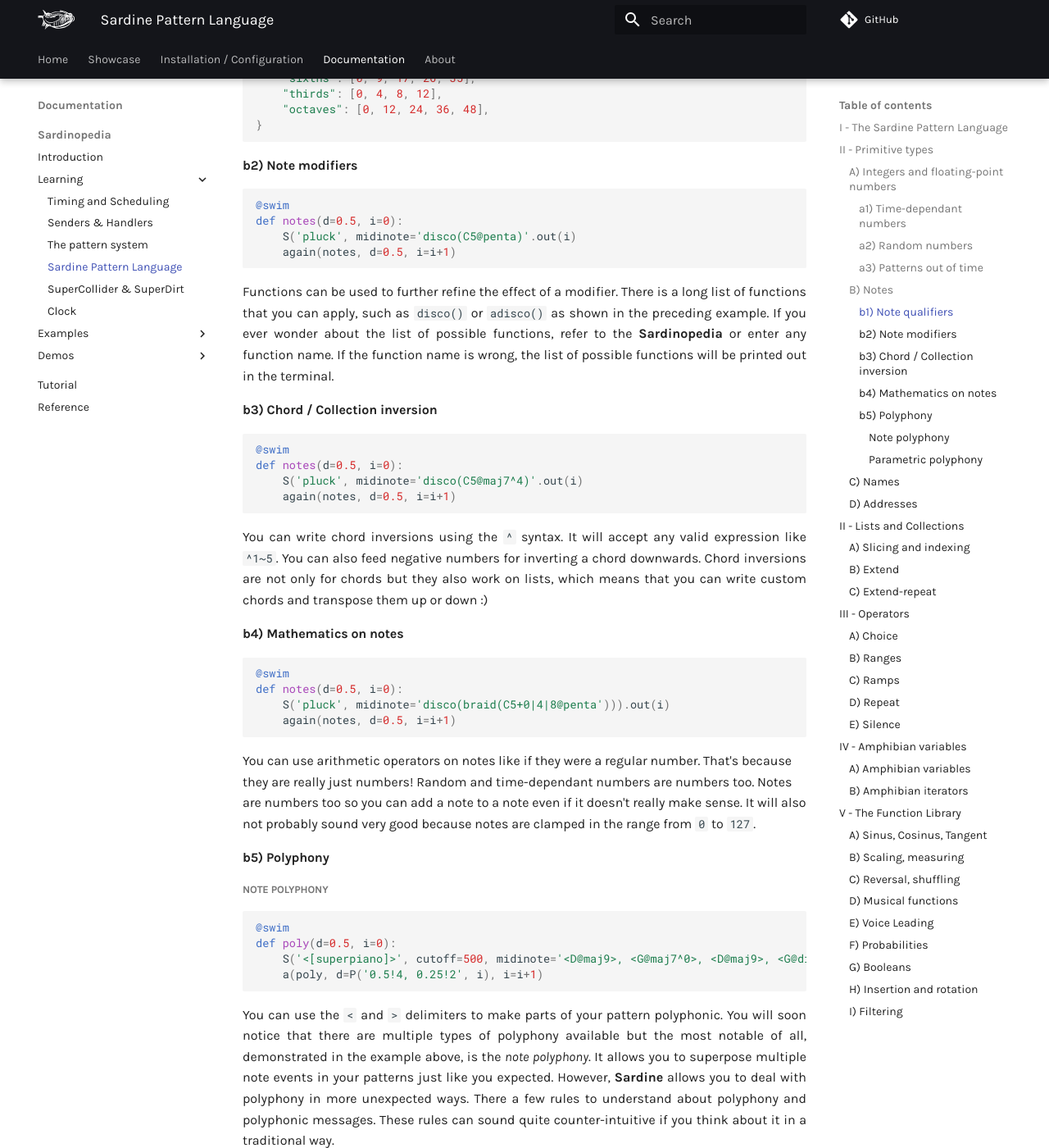
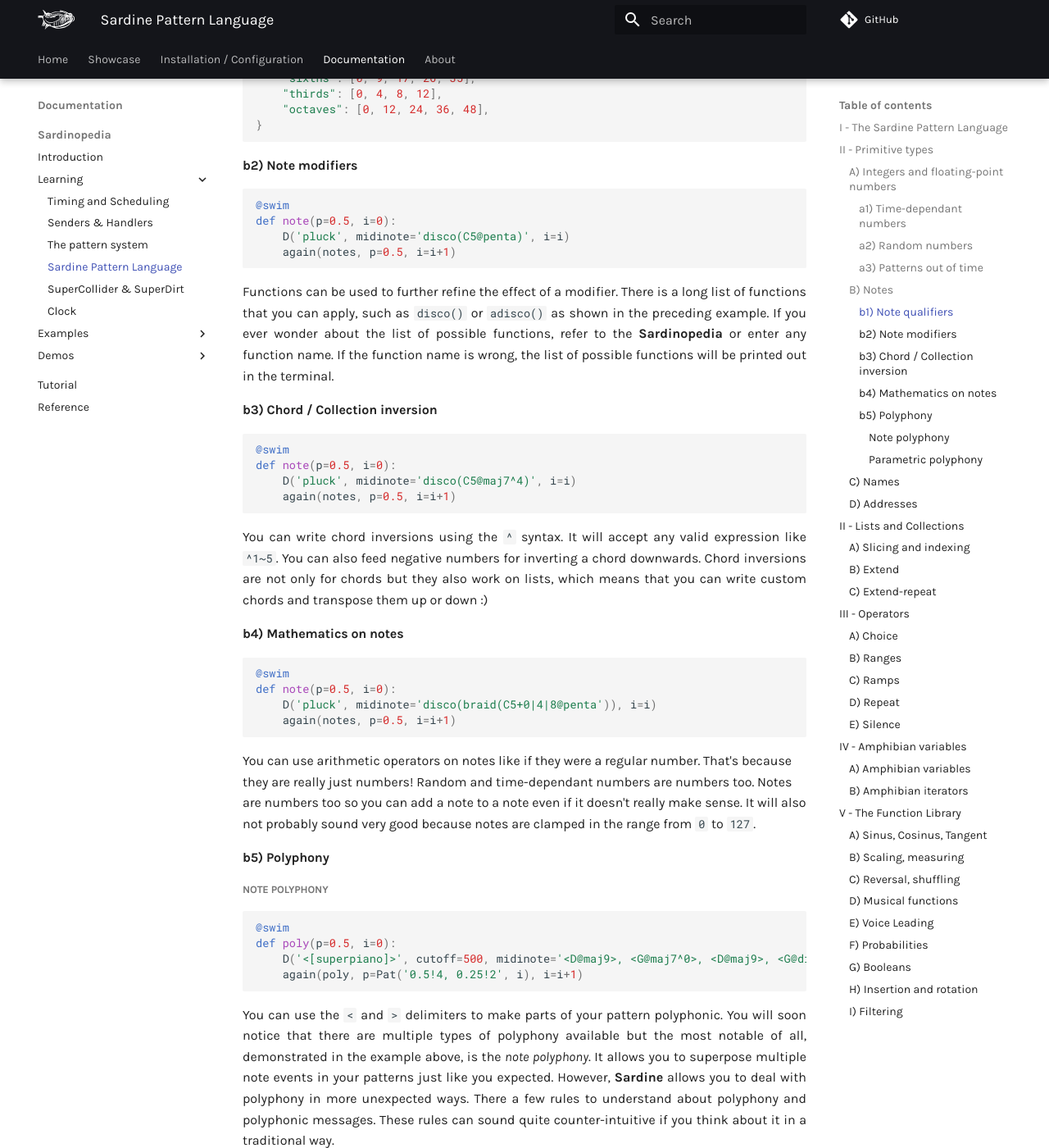
Before and after one commit to EmmaleeBonderud0325/sardine, an MkDocs documentation site: the page built from docs/documentation/sardinopedia/pattern_language.md, in a window 1280 px wide and 1400 px high, scrolled down 5645 px. Shown: the whole window at 82% size. Built offline with MkDocs 1.6.1 and Material for MkDocs 9.7.7, drawn with Linux system fonts in a browser that asks for light colours; comment, search, counter and statistics services are not loaded; some of the changed text lies outside the part shown.

Commit message:
updating language page

````diff
--- a/docs/documentation/sardinopedia/pattern_language.md
+++ b/docs/documentation/sardinopedia/pattern_language.md
@@ -10,9 +10,9 @@
 
 ```python3
 @swim
-def number(d=0.5, i=0):
-    print(P('1, 1+1, 1*2, 1/3, 1%4, 1+(2+(5/2))', i))
-    again(number, d=0.5, i=i+1)
+def number(p=0.5, i=0):
+    print(Pat('1, 1+1, 1*2, 1/3, 1%4, 1+(2+(5/2))', i))
+    again(number, p=0.5, i=i+1)
 ```
 
 You can write numbers (both *integers* and *floating point numbers*) and use common operators such as **addition**, **substraction**, **division**, **multiplication**, **modulo**, etc... For precision in your calculations, you can of course resort to using parentheses. By default, **Sardine** is made so that most arithmetic operators can be used on almost anything, expect if intuitively it doesn't make sense at all like multiplying a string against a string.
@@ -23,9 +23,9 @@
 
 ```python3
 @swim
-def number(d=0.5, i=0):
-    print(P('$, r, m, p', i))
-    again(number, d=0.5, i=i+1)
+def number(p=0.5, i=0):
+    print(Pat('$, r, m, p', i))
+    again(number, p=0.5, i=i+1)
 ```
 
 Some number tokens are clock-time dependant (based on **Sardine** clock time) and refer to a moment in time. Depending on the moment your recursion takes place, you might see some values recurring because you are not polling continuously but polling just a tiny and predictible moment in time.
@@ -37,18 +37,18 @@
 
 ```python3
 @swim
-def number(d=0.5, i=0):
-    print(P('$, $.m, $.p')).out(i)
-    again(number, d=0.5, i=i+1)
+def number(p=0.5, i=0):
+    print(Pat('$, $.m, $.p', i))
+    again(number, p=0.5, i=i+1)
 ```
 
 Some other number tokens are absolute-time dependant. They are mostly used for long-running sequences and/or for introducing a random factor in the result of the expression. You will notice that they are prefixed by `$`.
 
 ```python3
 @swim
-def random(d=0.5, i=0):
-    print(P('T.U, T.Y, T.M, T.D, T.h, T.m, T.s, T.µ', i))
-    again(random, d=0.5, i=i+1)
+def rand(p=0.5, i=0):
+    print(Pat('T.U, T.Y, T.M, T.D, T.h, T.m, T.s, T.µ', i))
+    again(rand, p=0.5, i=i+1)
 ```
 
 - `T.U`: Unix Time, the current Unix Time.
@@ -68,20 +68,20 @@
 
 ```python3
 @swim
-def random(d=0.5, i=0):
-    S('cp', speed='$%20').out(i)
-    again(random, d=0.5, i=i+1)
+def outof(p=0.5, i=0):
+    D('cp', speed='$%20', i=i)
+    again(outof, p=0.5, i=i+1)
 ```
 
-Timed tokens make good *low frequency oscillators*, *ramps* or oscillating patterns. Playing with time tokens using modulos or the `sin()`, `cos()` or `tan()` functions is a great way to get generative results out of a predictible sequence. It is very important to practice doing this, especially if you are planning to use *fast swimming functions*. The faster you recurse, the better your timing resolution. You can start to enter into the realm of signal-like patterns that can be particularly good for generating fluid patterns.
+Timed tokens make good *low frequency oscillators*, *ramps* or oscillating patterns. Playing with time tokens using modulos or the `sin()`, `coD()` or `tan()` functions is a great way to get generative results out of a predictible sequence. It is very important to practice doing this, especially if you are planning to use *fast swimming functions*. The faster you recurse, the better your timing resolution. You can start to enter into the realm of signal-like patterns that can be particularly good for generating fluid patterns.
 
 ### B) Notes
 
 ```python3
 @swim
-def notes(d=0.5, i=0):
-    S('pluck', midinote='C5,D5,E5,F5,G5').out(i)
-    again(notes, d=0.5, i=i+1)
+def note(p=0.5, i=0):
+    D('pluck', midinote='C5,D5,E5,F5,G5', i=i)
+    again(notes, p=0.5, i=i+1)
 ```
 
 Notes are one of the primitives you can use in patterns. Notes will always be converted to some MIDI value (an integer value between `0` and `127`). Notes will be converted to some MIDI value used by **SuperDirt**. If you need more precision, speak in hertzs (`freq=402.230239`). Notes are numbers too (!!). You can do math on them if you wish to. The syntax to write notes is the following:
@@ -97,9 +97,9 @@
 
 ```python3
 @swim
-def notes(d=0.5, i=0):
-    S('pluck', midinote='C5@penta').out(i)
-    again(notes, d=0.5, i=i+1)
+def note(p=0.5, i=0):
+    D('pluck', midinote='C5@penta', i=i)
+    again(notes, p=0.5, i=i+1)
 ```
 
 You can use the `@` operator to **qualify** a note (or a number?). This will turn a note into  a collection of notes / structure based on the targetted note. `C@penta` will summon a major pentatonic scale based on the middle C note: `[60, 62, 64, 67, 69]`. Be careful while using them as they will instantly turn a single token into a list of `x` tokens. You might want to filter part of a qualifiers note collection.
@@ -219,16 +219,13 @@
 }
 ```
 
-
-
-
 #### b2) Note modifiers
 
 ```python3
 @swim
-def notes(d=0.5, i=0):
-    S('pluck', midinote='disco(C5@penta)'.out(i)
-    again(notes, d=0.5, i=i+1)
+def note(p=0.5, i=0):
+    D('pluck', midinote='disco(C5@penta)', i=i)
+    again(notes, p=0.5, i=i+1)
 ```
 
 Functions can be used to further refine the effect of a modifier. There is a long list of functions that you can apply, such as `disco()` or `adisco()` as shown in the preceding example. If you ever wonder about the list of possible functions, refer to the **Sardinopedia** or enter any function name. If the function name is wrong, the list of possible functions will be printed out in the terminal.
@@ -238,9 +235,9 @@
 
 ```python3
 @swim
-def notes(d=0.5, i=0):
-    S('pluck', midinote='disco(C5@maj7^4)'.out(i)
-    again(notes, d=0.5, i=i+1)
+def note(p=0.5, i=0):
+    D('pluck', midinote='disco(C5@maj7^4)', i=i)
+    again(notes, p=0.5, i=i+1)
 ```
 
 You can write chord inversions using the `^` syntax. It will accept any valid expression like `^1~5`. You can also feed negative numbers for inverting a chord downwards. Chord inversions are not only for chords but they also work on lists, which means that you can write custom chords and transpose them up or down :)
@@ -249,9 +246,9 @@
 
 ```python3
 @swim
-def notes(d=0.5, i=0):
-    S('pluck', midinote='disco(braid(C5+0|4|8@penta'))).out(i)
-    again(notes, d=0.5, i=i+1)
+def note(p=0.5, i=0):
+    D('pluck', midinote='disco(braid(C5+0|4|8@penta')), i=i)
+    again(notes, p=0.5, i=i+1)
 ```
 You can use arithmetic operators on notes like if they were a regular number. That's because they are really just numbers! Random and time-dependant numbers are numbers too. Notes are numbers too so you can add a note to a note even if it doesn't really make sense. It will also not probably sound very good because notes are clamped in the range from `0` to `127`.
 
@@ -261,9 +258,9 @@
 
 ```python
 @swim
-def poly(d=0.5, i=0):
-    S('<[superpiano]>', cutoff=500, midinote='<D@maj9>, <G@maj7^0>, <D@maj9>, <G@dim7^1>').out(i, 2, 0.25)
-    a(poly, d=P('0.5!4, 0.25!2', i), i=i+1)
+def poly(p=0.5, i=0):
+    D('<[superpiano]>', cutoff=500, midinote='<D@maj9>, <G@maj7^0>, <D@maj9>, <G@dim7^1>', i=i, d=2, r=0.25)
+    again(poly, p=Pat('0.5!4, 0.25!2', i), i=i+1)
 ```
 
 You can use the `<` and `>` delimiters to make parts of your pattern polyphonic. You will soon notice that there are multiple types of polyphony available but the most notable of all, demonstrated in the example above, is the *note polyphony*. It allows you to superpose multiple note events in your patterns just like you expected. However, **Sardine** allows you to deal with polyphony in more unexpected ways. There a few rules to understand about polyphony and polyphonic messages. These rules can sound quite counter-intuitive if you think about it in a traditional way.
@@ -282,9 +279,9 @@
 ```
 ```python
 @swim
-def poly(d=0.5, i=0):
-    S('<[bd, superpiano]>', cutoff=500, midinote='<D@maj9>, <G@maj7^0>, <D@maj9>, <G@dim7^1>').out(i, 2, 0.25)
-    a(poly, d=P('0.5!4, 0.25!2', i), i=i+1)
+def poly(p=0.5, i=0):
+    D('<[bd, superpiano]>', cutoff=500, midinote='<D@maj9>, <G@maj7^0>, <D@maj9>, <G@dim7^1>', i=i, d=2, r=0.25)
+    again(poly, p=Pat('0.5!4, 0.25!2', i), i=i+1)
 ```
 
 To illustrate the preceding rule we just talked about, here is a truly bizarre example. Half of our chord is played by a tuned bassdrum, the other half by a piano. Even though this may look odd, this is fully compliant with how parameters are handled by **Sardine**. We have two clear alternations, one between the `superpiano` and `bd` sound sets, the other between the four or five values that form our chords. It is then natural that half of our polyphony will be composed from a tuned bassdrum and the remaining half from a tuned piano. Once you get use to this novel way of thinking about polyphonic patterns, you will see that it opens up some space for interesting polyphonic interactions between sounds :)
@@ -295,13 +292,11 @@
 
 ```python
 @swim
-def poly(d=0.5, i=0):
-    S('drum:[1,6]',
-            speed='<[1,clamp(r, 0.1, 1)]>, <[2,1.9]>').out(i, 3)
-    S('drum:2',
-            cutoff='<[500:2000,500]*sin($%r*80/40)*10>').out(i, 2)
-    S('bd', shape=0.5).out(i, 4)
-    a(poly, d=0.5/2, i=i+1)
+def poly(p=0.5, i=0):
+    D('drum:[1,6]', speed='<[1,clamPat(r, 0.1, 1)]>, <[2,1.9]>', i=i, d=3)
+    D('drum:2', cutoff='<[500:2000,500]*sin($%r*80/40)*10>', i=i, d=2)
+    D('bd', shape=0.5).out(i, 4)
+    again(poly, p=0.5/2, i=i+1)
 ```
 Everything can become polyphonic. Just wrap anything between `<` and `>` and you will return `x` events, one for each value. It allows you to be very creative with patterns.
 
@@ -309,9 +304,9 @@
 
 ```python3
 @swim
-def names(d=0.5, i=0):
-    S('bd, pluck, bd, pluck:2+4').out(i)
-    again(names, d=0.5, i=i+1)
+def nameD(p=0.5, i=0):
+    D('bd, pluck, bd, pluck:2+4', i=i)
+    again(names, p=0.5, i=i+1)
 ```
 
 You are using name patterns since you first started to read the **Sardinopedia**! A single letter (if it's not already a note name) can be considered as a name. Be careful! There are a few hidden rules for names. Names can be one letter long but some letters are already taken by some parts of the language (such as `r`). Names cannot begin with a number. It is also forbidden to use any symbol inside your names.
@@ -342,31 +337,31 @@
 
 ```python
 @swim
-def test_slice(d=0.5, i=0):
-    S('pluck:19',
+def test_slice(p=0.5, i=0):
+    D('pluck:19',
             legato=0.2,
-            midinote='([60,63,67,69, 71]&[i.i, i.i + 8])^(1~8)').out(i)
-    a(test_slice, d=0.125, i=i+1)
+            midinote='([60,63,67,69, 71]&[i.i, i.i + 8])^(1~8)', i=i)
+    again(test_slice, p=0.125, i=i+1)
 ```
 
 You can get a slice or just one value from a list by using the special `&` operator. It will work with any list on the right side of the operator but it will only take the first and second value of it no matter what to compose a slice. The index value can be infinite because the index is looping on the list. You can feed a random number generator and get something out. On the down side, it can become quite complex to write very fast, so be careful with it:
 
 ```python
 @swim
-def test_slice(d=0.5, i=0):
-    S('pluck:19',
+def test_slice(p=0.5, i=0):
+    D('pluck:19',
             legato=0.2,
-            midinote='[60,62, 63,67, 69, 71]^(1~5)&[r, r*4]').out(i)
-    a(test_slice, d=0.125, i=i+1)
+            midinote='[60,62, 63,67, 69, 71]^(1~5)&[r, r*4]', i=i)
+    again(test_slice, p=0.125, i=i+1)
 ```
 
 ### B) Extend
 
 ```python
 @swim
-def test_extend(d=0.5, i=0):
-    S('pluck:19', legato=0.2, midinote='[60,62]!2').out(i)
-    a(test_extend, d=0.125, i=i+1)
+def test_extend(p=0.5, i=0):
+    D('pluck:19', legato=0.2, midinote='[60,62]!2', i=i)
+    again(test_extend, p=0.125, i=i+1)
 ```
 
 Just like with numbers, names and addresses, you can extend a list by calling the `!` operator on it. It will repeat the list `x` times.
@@ -375,9 +370,9 @@
 
 ```python
 @swim
-def test_extend_repeat(d=0.5, i=0):
-    S('pluck:19', legato=0.2, midinote='[60,62,63]!!3').out(i) #note the repetition of values within the list
-    a(test_extend_repeat, d=0.125, i=i+1)
+def test_extend_repeat(p=0.5, i=0):
+    D('pluck:19', legato=0.2, midinote='[60,62,63]!!3', i=i) #note the repetition of values within the list
+    again(test_extend_repeat, p=0.125, i=i+1)
 ```
 The variant `!!` now makes sense. It allows you to repeat each individual value in a list `x` times.
 
@@ -387,9 +382,9 @@
 
 ```python3
 @swim
-def choosing_stuff(d=0.5, i=0):
-    S('bd|pluck', speed='1|2').out(i)
-    again(choosing_stuff, d=0.5, i=i+1)
+def choosing_stuff(p=0.5, i=0):
+    D('bd|pluck', speed='1|2', i=i)
+    again(choosing_stuff, p=0.5, i=i+1)
 ```
 The pipe operator `|` can be used on anything to make a 50/50% choice between two tokens. You can also chain them: `1|2|3|4`. The behavior of chaining multiple choice operators has not been clearly defined. The distribution might not be the one you expect.
 
@@ -397,9 +392,9 @@
 
 ```python3
 @swim
-def ranges(d=0.5, i=0):
-    S('pluck|jvbass', speed='1~5').out(i)
-    again(ranges, d=0.5, i=i+1)
+def rangeD(p=0.5, i=0):
+    D('pluck|jvbass', speed='1~5', i=i)
+    again(ranges, p=0.5, i=i+1)
 ```
 
 If you want to generate a number in the range `x` to `y` included, you can use the `~` operator. It spits an integer if you are using integers as boundaries but it will spit out a floating point number if you are using floating point numbers as boundaries. If you use an integer on one side and a floating point number on the other side, a floating point number will be returned. It can be used as an alternative to the `r` token for generating random numbers.
@@ -408,11 +403,11 @@
 
 ```python3
 @swim
-def ramps(d=0.5, i=0):
-    S('amencutup:[0:10]',
+def rampD(p=0.5, i=0):
+    D('amencutup:[0:10]',
         room='[0:1,0.1]',
-        cutoff='[1:10]*100').out(i)
-    again(ramps, d=0.5, i=i+1)
+        cutoff='[1:10]*100', i=i)
+    again(ramps, p=0.5, i=i+1)
 ```
 
 You can generate ramps of integers using the `[1:10]` syntax. This works just like **Python**'s range function. Well, almost... it's way better! You can generate descending ramps easily: `[10:1]`. You can also generate ascending ramps of floating point numbers by precising a step other than `1`: `[1:10,0.5]`. Of course, this also works the other way around :)
@@ -421,9 +416,9 @@
 
 ```python3
 @swim
-def repeat_stuff(d=0.5, i=0):
-    S('pluck|jvbass', speed='1:2', midinote='C4!4, E4!3, E5, G4!4').out(i)
-    again(repeat_stuff, d=0.5, i=i+1)
+def repeat_stuff(p=0.5, i=0):
+    D('pluck|jvbass', speed='1:2', midinote='C4!4, E4!3, E5, G4!4', i=i)
+    again(repeat_stuff, p=0.5, i=i+1)
 ```
 
 The `!` operator inspired by **TidalCycles** is used to denote the repetition of a value. You can also sometimes use the `!!` operator from the same family. This operator is a bit different, because it is supposed to be used on lists. You can do maths on lists as well with **Sardine**, but this will be detailed in a section later on.
@@ -432,27 +427,27 @@
 
 ```python
 @swim
-def silence_demo(d=0.5, i=0):
-    S('bd,...').out(i, div=1)
-    S('hh,., hh,..').out(i, div=1)
-    a(silence_demo, d=1/8, i=i+1)
+def silence_demo(p=0.5, i=0):
+    D('bd,...', i=i, d=1)
+    D('hh,., hh,..', i=i, d=1)
+    again(silence_demo, p=1/8, i=i+1)
 ```
 
-You can use a dot (`.`) inside any pattern to indicate a silence. Silence is a very important and complex topic. Adding silences is a great way to generate interesting patterns. Silences are different for each sender because silence doesn't have the same meaning for a sampler, a MIDI output or an OSC output (`S()`, `M()`, `O()`):
+You can use a dot (`.`) inside any pattern to indicate a silence. Silence is a very important and complex topic. Adding silences is a great way to generate interesting patterns. Silences are different for each sender because silence doesn't have the same meaning for a sampler, a MIDI output or an OSC output (`D()`, `N()`, `O()`):
 
-- `S()`: a silence is the absence of a sample. The event will be skipped.
+- `D()`: a silence is the absence of a sample. The event will be skipped.
 
-- `M()`: a silence is the absence of a note. The event will be skipped.
+- `N()`: a silence is the absence of a note. The event will be skipped.
 
-- `O()`: a silence is the absence of an address. The event will be skipped.
+- `O()` (any OSC based Sender): a silence is the absence of an address. The event will be skipped.
 
 There is also the interesting case of what I like to call *'parametric silences'*. Take a look at the following example:
 
 ```python
 @swim
-def silence_demo(d=0.5, i=0):
-    S('sitar', legato='0.5', speed='[1:4], .!8').out(i, div=1)
-    a(silence_demo, d=1/8, i=i+1)
+def silence_demo(p=0.5, i=0):
+    D('sitar', legato='0.5', speed='[1:4], .!8', i=i, d=1)
+    again(silence_demo, p=1/8, i=i+1)
 ```
 
 We always have a sample here. There is no **real** silence but we have still have some silences included in the `speed` subpattern. It also has an effect. In the absence of a value for that silence, **Sardine** will backtrack and search the last value that could have been generated by the pattern. The result of the `speed` parameter will then be `[1,2,3,4,8,8,8,8,8,8,8,8]`. For people familiar with modular synthesis, this is pretty much equivalent to a *sample & hold* mechanism.
@@ -469,7 +464,7 @@
 @swim
 def fun():
     # Calling it and setting it to v.s + 5
-    M(note='v.s = v.s + 5').out()
+    N(note='v.s = v.s + 5')
     if random() > 0.8:
         v.s = 60 # resetting so it doesn't go too high
     again(fun)
@@ -479,12 +474,12 @@
 
 ```python
 @swim
-def fun(d=0.25):
+def fun(p=0.25):
     # Now having fun with it
-    M(note='v.s = v.s + 5|2').out() # more fun
+    N(note='v.s = v.s + 5|2') # more fun
     if random() > 0.8:
         v.s = 50
-    again(fun, d=0.25)
+    again(fun, p=0.25)
 ```
 
 You can use them to leverage Python or the pattern syntax for what they do best: patterning or dealing with complex algorithmic transformations. Having them both available makes the pattern syntax even more expressive.
@@ -501,33 +496,33 @@
 
 ```python
 @swim
-def amphi_iter(d=0.25):
-    S('amencutup:[1:10]').out(i.i)
+def amphi_iter(p=0.25):
+    D('amencutup:[1:10]', i=i.i)
     if random() > 0.8:
         i.i = 0
-    a(amphi_iter, d=0.25)
+    again(amphi_iter, p=0.25)
 ```
 
 Similarly to *amphibian variables*, there is a thing called *amphibian iterators* that are valid on both sides. They are defined by `i` followed by a letter from the alphabet (uppercase or lowercase) : `i.a`, `i.A`, `i.Z`, `i.j`. They can be use as substitutes for your regular manual recursive iterators. In the example above, I am using an *amphibian iterator* to summon a breakbeat.
 
 ```python
 @swim
-def amphi_iter(d=0.25):
-    S('amencutup:[1:10]', speed='1|2|i.i=0').out(i.i)
-    a(amphi_iter, d=0.25)
+def amphi_iter(p=0.25):
+    D('amencutup:[1:10]', speed='1|2|i.i=0', i=i.i)
+    again(amphi_iter, p=0.25)
 ```
 
 These iterators can be reset or set on the pattern side!
 
 ```python
 @swim
-def amphi_iter(d=0.25):
+def amphi_iter(p=0.25):
     if random() > 0.8:
         i.i = [1, 5]
     else:
         i.i = [1, 2]
-    S('amencutup:[1:10]', speed='i.v|i.v=[1,2]').out(i.i)
-    a(amphi_iter, d=0.25)
+    D('amencutup:[1:10]', speed='i.v|i.v=[1,2]', i=i.i)
+    again(amphi_iter, p=0.25)
 ```
 Similarly, you can define the step value between each value by providing a list of two numbers. This is valid on both sides.
 
````
Also changed, not shown: other parts of docs/documentation/sardinopedia/pattern_language.md (+2 -2 lines).
